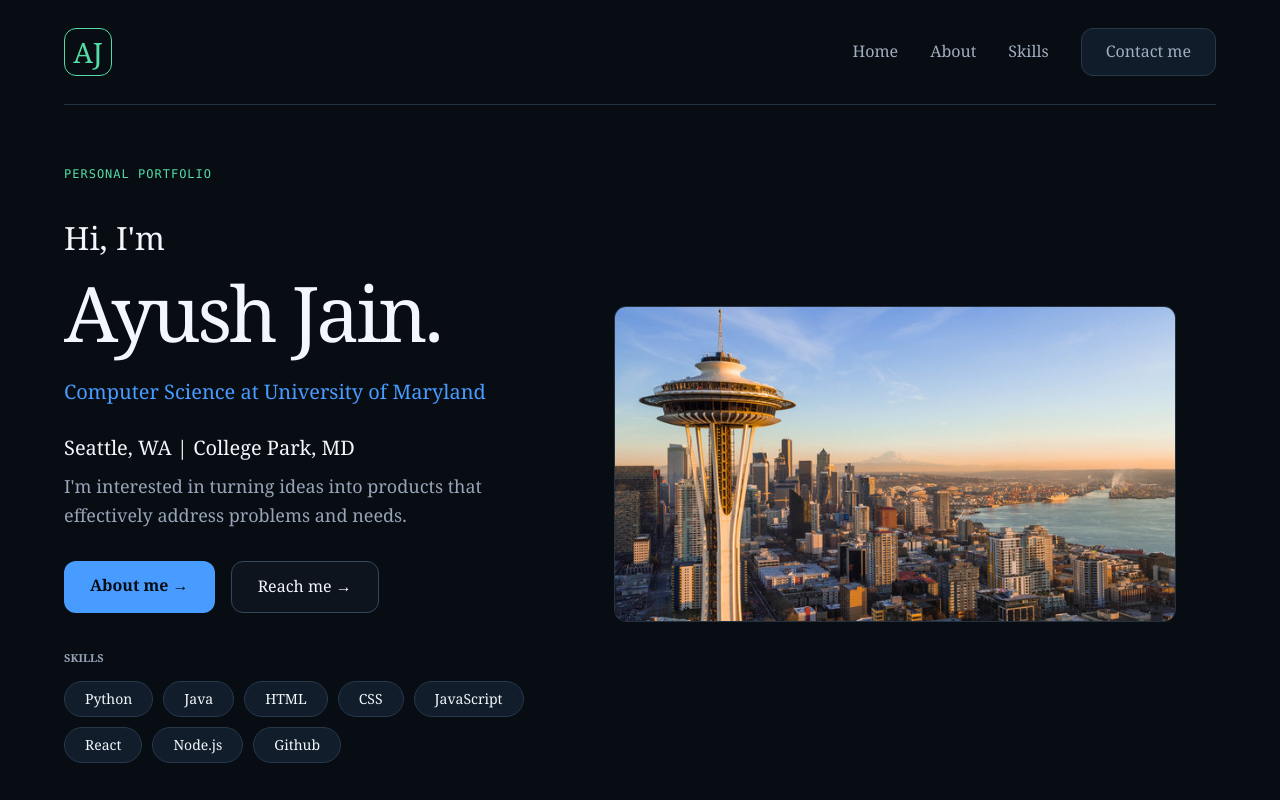
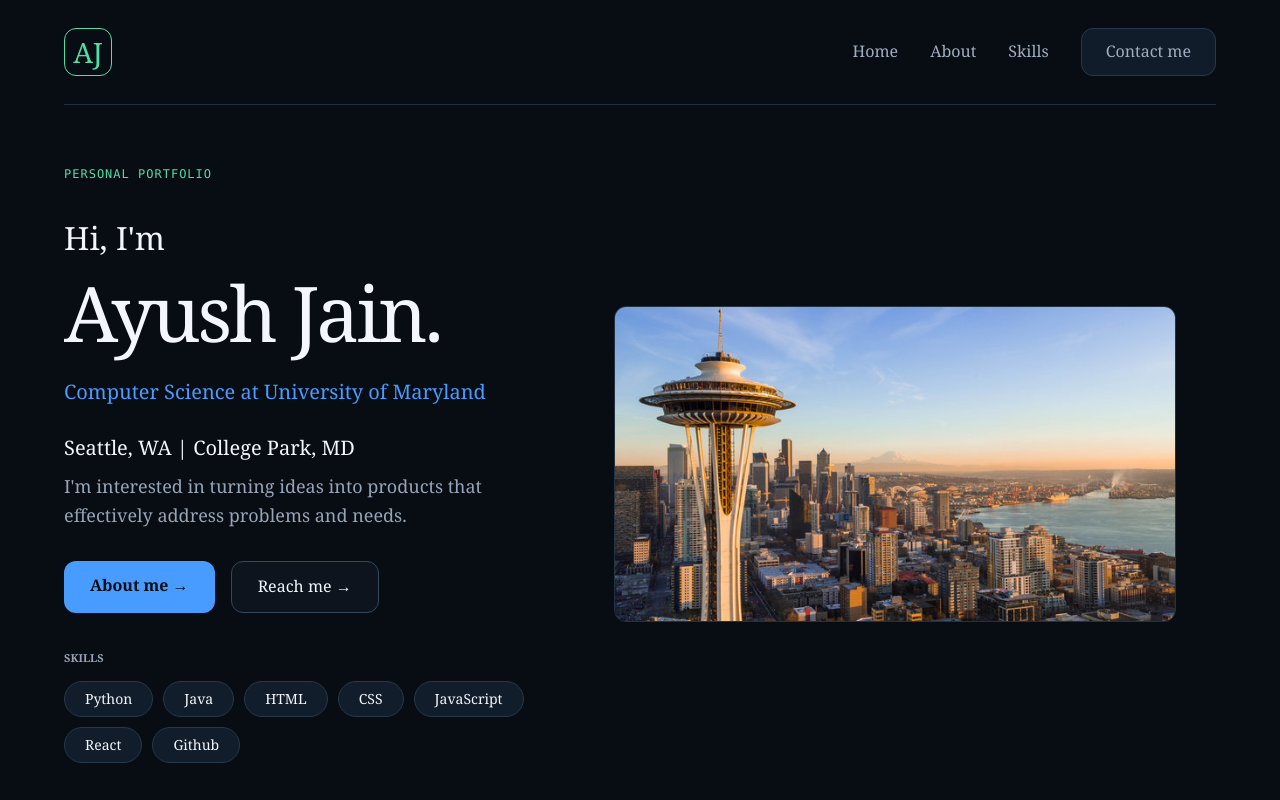
Before and after one commit to ayushj15234/PersonalPortfolio, a React (Vite) app: page / in a window 1280 px wide. Shown: the top 800 px of the page. Built offline with nearby package versions, Linux system fonts and the light colour scheme.

Commit message:
New test

```diff
--- a/src/App.jsx
+++ b/src/App.jsx
@@ -53,7 +53,6 @@ function App() {
                 <span>CSS</span>
                 <span>JavaScript</span>
                 <span>React</span>
-                <span>Node.js</span>
                 <span>Github</span>
               </div>
             </div>
```
